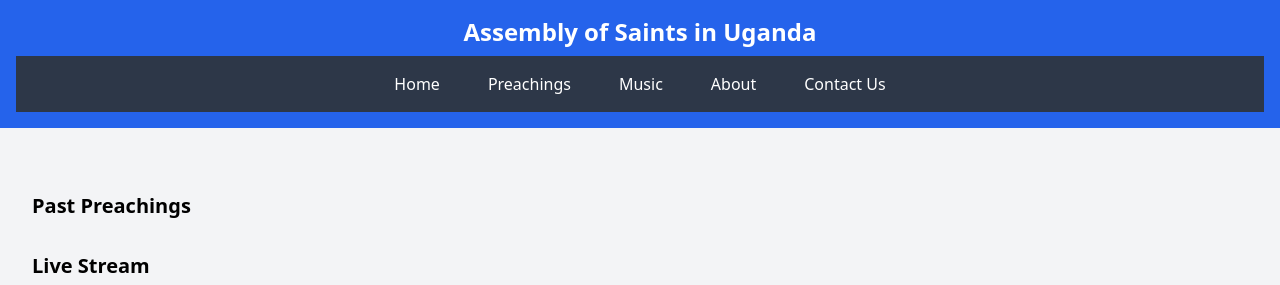
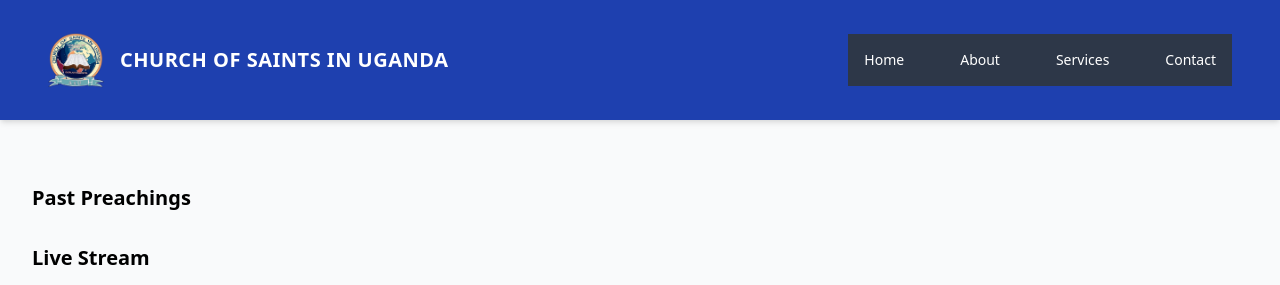
Before and after one commit to Bless-ngesera/ASSEMBLY_OF_SAINTS_IN_UGANDA, a PHP site: page /preachings.php in a window 1280 px wide. Shown: the top 285 px of the page. Run offline with PHP 8.4, Linux system fonts and the light colour scheme; some libraries are stand-ins or nearby versions.

Commit message:
Update preachings
including the header and the footer

```diff
--- a/assembly-of-saints/user-folder/preachings.php
+++ b/assembly-of-saints/user-folder/preachings.php
@@ -1,3 +1,7 @@
+<?php
+include 'includes/header.php';
+?>
+
 <!DOCTYPE html>
 <html lang="en">
 <head>
@@ -8,18 +12,6 @@
     <link href="https://cdn.jsdelivr.net/npm/tailwindcss@2.2.19/dist/tailwind.min.css" rel="stylesheet">
 </head>
 <body class="bg-gray-100">
-
-    <header class="bg-blue-600 text-white p-4">
-        <h1 class="text-2xl font-bold">Assembly of Saints in Uganda</h1>
-        <nav class="mt-2">
-            <a href="index.html" class="mr-4">Home</a>
-            <a href="preachings.html" class="mr-4">Preachings</a>
-            <a href="music.html" class="mr-4">Music</a>
-            <a href="about.html" class="mr-4">About</a>
-            <a href="contact.html">Contact Us</a>
-        </nav>
-    </header>
-
     <main class="container mx-auto my-8">
         <h2 class="text-xl font-semibold mb-4">Past Preachings</h2>
         <div id="preachings-list" class="space-y-4">
@@ -32,9 +24,9 @@
         </section>
     </main>
 
-    <footer class="bg-blue-600 text-white p-4 text-center">
-        <p>&copy; 2023 Assembly of Saints in Uganda. All rights reserved.</p>
-    </footer>
+<?php
+include 'includes/footer.php';
+?>
 
     <script src="js/scripts.js"></script>
 </body>
```
